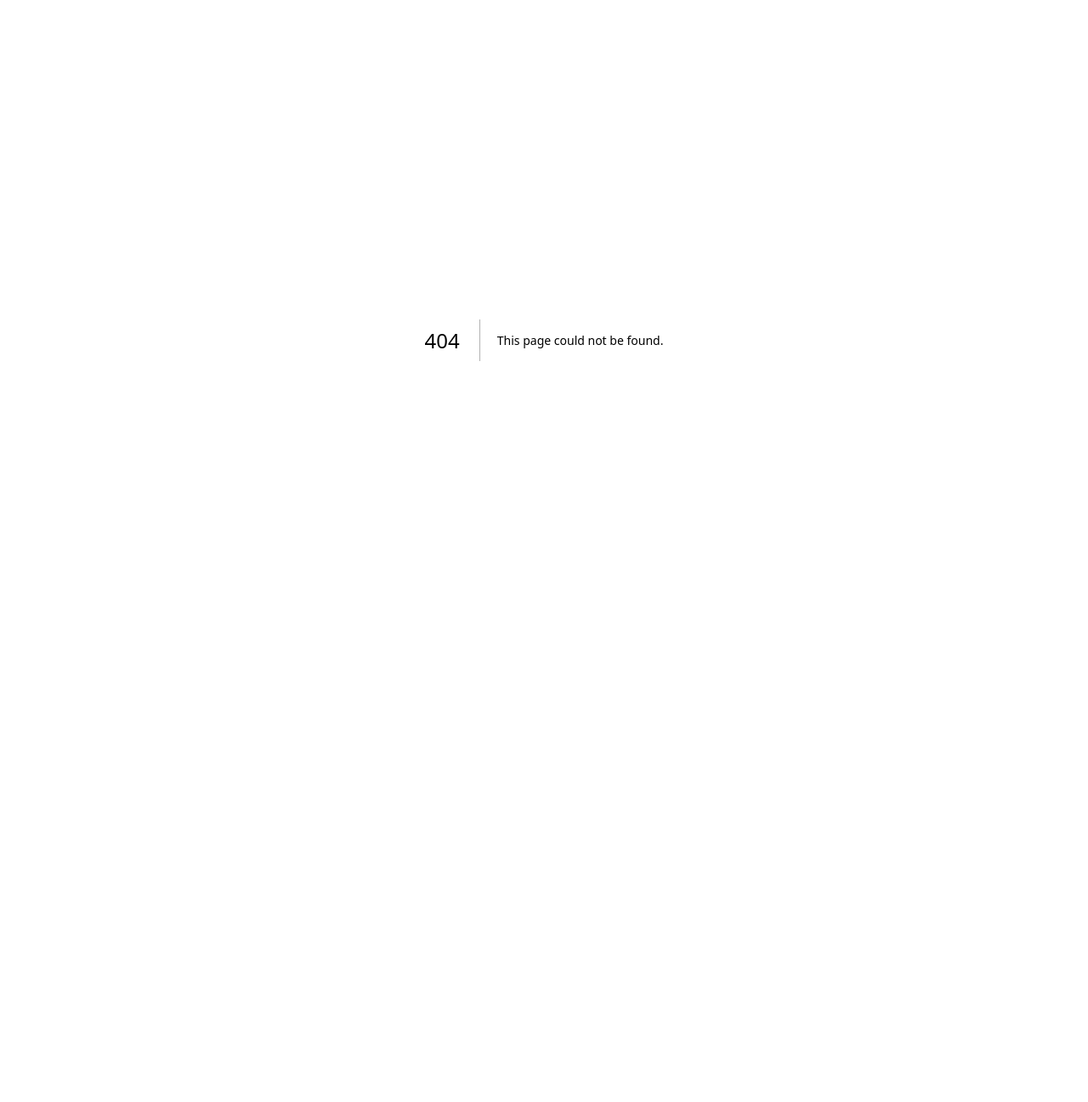
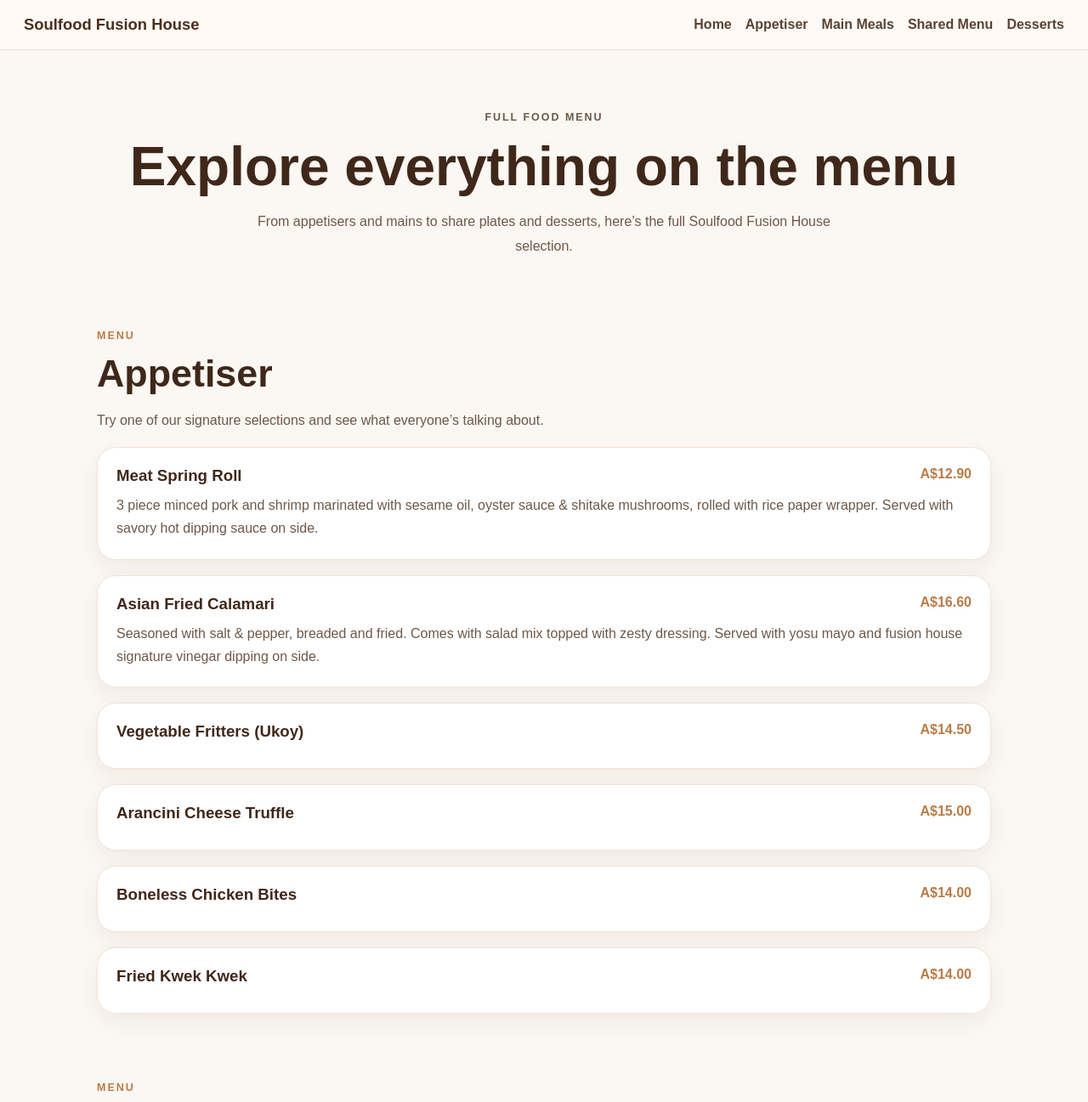
Before and after one commit to kantterosclothingco-lab/soulfood-fusion-house, a Next.js app: page /menu in a window 1280 px wide. Before the commit this address had no page. Shown: the top 1297 px of the page at 85% size. Before the commit the page ends 800 px from the top, so only its background shows below. Built offline with nearby package versions, Linux system fonts and the light colour scheme.

Commit message:
Create menu.js

```diff
--- /dev/null
+++ b/pages/menu.js
@@ -0,0 +1,344 @@
+import Head from "next/head";
+import Link from "next/link";
+
+const appetiser = [
+  {
+    name: "Meat Spring Roll",
+    description:
+      "3 piece minced pork and shrimp marinated with sesame oil, oyster sauce & shitake mushrooms, rolled with rice paper wrapper. Served with savory hot dipping sauce on side.",
+    price: "A$12.90",
+  },
+  {
+    name: "Asian Fried Calamari",
+    description:
+      "Seasoned with salt & pepper, breaded and fried. Comes with salad mix topped with zesty dressing. Served with yosu mayo and fusion house signature vinegar dipping on side.",
+    price: "A$16.60",
+  },
+  {
+    name: "Vegetable Fritters (Ukoy)",
+    description: "",
+    price: "A$14.50",
+  },
+  {
+    name: "Arancini Cheese Truffle",
+    description: "",
+    price: "A$15.00",
+  },
+  {
+    name: "Boneless Chicken Bites",
+    description: "",
+    price: "A$14.00",
+  },
+  {
+    name: "Fried Kwek Kwek",
+    description: "",
+    price: "A$14.00",
+  },
+];
+
+const mainMeals = [
+  { name: "Chicken Inasal", price: "A$24.90" },
+  { name: "Pork Ribs BBQ Meal Deal", price: "A$32.00" },
+  { name: "Crispy Pork Belly", price: "A$24.80" },
+  { name: "Barbecue Skewers Meal Deal", price: "A$24.50" },
+  { name: "Beef Tapa", price: "A$26.00" },
+  { name: "Creamy Coconut Barra Fish", price: "A$26.20" },
+];
+
+const sharedMenu = [
+  { name: "Crispy Pork Knuckle (Crispy Pata)", price: "A$39.00" },
+  { name: "Crispy Pork Ulo / Pork Face", price: "A$28.00" },
+  { name: "Beef Kare Kare", price: "A$34.00", note: "Out of stock" },
+  {
+    name: "Fried Tilapia Whole Fish",
+    description:
+      "Indulge in the crispy goodness of our Fried Fish Tilapia Pla-pla, expertly deep-fried to perfection. Served with your choice of our signature special sauce or a tangy sweet & sour option, this dish is a must-try for seafood lovers.",
+    price: "A$28.00",
+  },
+  {
+    name: "Chicken Inasal Share 2 Pieces",
+    description: "Tasty deep fried marinated chicken. Served with SoulFood special sauce.",
+    price: "A$28.90",
+  },
+  { name: "Pinoy Pork BBQ Skewers", price: "A$18.00 - A$36.00" },
+  { name: "Pinoy's Chicken Barbecue Skewers", price: "A$18.00 - A$36.00" },
+  { name: "Fried Whole Barramundi (1)", price: "A$36.90 - A$39.90" },
+];
+
+const desserts = [
+  { name: "Mango Graham Cake", price: "A$15.00" },
+  { name: "Buko Pandan Jelly", price: "A$10.00" },
+  { name: "Choco Ooze Cake", price: "A$11.00" },
+  { name: "Sapin Sapin", price: "A$5.00" },
+];
+
+function MenuSection({ title, subtitle, items }) {
+  return (
+    <section className="menuSection">
+      <div className="sectionTop">
+        <p className="mini">MENU</p>
+        <h2>{title}</h2>
+        {subtitle ? <p className="sub">{subtitle}</p> : null}
+      </div>
+
+      <div className="menuList">
+        {items.map((item) => (
+          <article className="menuItem" key={item.name}>
+            <div className="menuItemText">
+              <div className="menuItemTop">
+                <h3>{item.name}</h3>
+                <span>{item.price}</span>
+              </div>
+              {item.note ? <p className="note">{item.note}</p> : null}
+              {item.description ? <p>{item.description}</p> : null}
+            </div>
+          </article>
+        ))}
+      </div>
+    </section>
+  );
+}
+
+export default function MenuPage() {
+  return (
+    <>
+      <Head>
+        <title>Menu | Soulfood Fusion House</title>
+        <meta name="viewport" content="width=device-width, initial-scale=1" />
+      </Head>
+
+      <header className="topbar">
+        <Link href="/" className="brand">
+          Soulfood Fusion House
+        </Link>
+        <nav className="nav">
+          <Link href="/">Home</Link>
+          <a href="#appetiser">Appetiser</a>
+          <a href="#main">Main Meals</a>
+          <a href="#shared">Shared Menu</a>
+          <a href="#desserts">Desserts</a>
+        </nav>
+      </header>
+
+      <main className="menuPage">
+        <section className="menuHero">
+          <p className="mini">FULL FOOD MENU</p>
+          <h1>Explore everything on the menu</h1>
+          <p>
+            From appetisers and mains to share plates and desserts, here’s the
+            full Soulfood Fusion House selection.
+          </p>
+        </section>
+
+        <div id="appetiser">
+          <MenuSection
+            title="Appetiser"
+            subtitle="Try one of our signature selections and see what everyone’s talking about."
+            items={appetiser}
+          />
+        </div>
+
+        <div id="main">
+          <MenuSection title="Main Meals" items={mainMeals} />
+        </div>
+
+        <div id="shared">
+          <MenuSection
+            title="Shared Menu"
+            subtitle="Try one of our signature selections and see what everyone’s talking about."
+            items={sharedMenu}
+          />
+        </div>
+
+        <div id="desserts">
+          <MenuSection title="Desserts" items={desserts} />
+        </div>
+
+        <div className="bottomCta">
+          <Link href="/" className="backBtn">
+            ← Back to Home
+          </Link>
+        </div>
+      </main>
+
+      <style jsx global>{`
+        * {
+          box-sizing: border-box;
+        }
+
+        html {
+          scroll-behavior: smooth;
+        }
+
+        body {
+          margin: 0;
+          font-family: Arial, sans-serif;
+          background: #fbf7f2;
+          color: #2a2019;
+        }
+
+        a {
+          text-decoration: none;
+        }
+
+        .topbar {
+          position: sticky;
+          top: 0;
+          z-index: 50;
+          display: flex;
+          justify-content: space-between;
+          align-items: center;
+          padding: 18px 28px;
+          background: rgba(255, 250, 245, 0.95);
+          backdrop-filter: blur(10px);
+          border-bottom: 1px solid #eadfd3;
+          flex-wrap: wrap;
+          gap: 12px;
+        }
+
+        .brand {
+          font-size: 1.15rem;
+          font-weight: 700;
+          color: #4c2f1d;
+        }
+
+        .nav {
+          display: flex;
+          gap: 16px;
+          flex-wrap: wrap;
+        }
+
+        .nav a {
+          color: #5a4334;
+          font-weight: 600;
+        }
+
+        .menuPage {
+          max-width: 1100px;
+          margin: 0 auto;
+          padding: 38px 24px 80px;
+        }
+
+        .menuHero {
+          text-align: center;
+          padding: 30px 0 20px;
+          margin-bottom: 16px;
+        }
+
+        .mini {
+          letter-spacing: 0.16em;
+          text-transform: uppercase;
+          font-size: 0.78rem;
+          color: #b97c48;
+          font-weight: 700;
+        }
+
+        .menuHero h1,
+        .sectionTop h2 {
+          color: #3f281a;
+        }
+
+        .menuHero h1 {
+          font-size: clamp(2.3rem, 5vw, 4rem);
+          margin: 10px 0 14px;
+        }
+
+        .menuHero p {
+          max-width: 700px;
+          margin: 0 auto;
+          line-height: 1.8;
+          color: #6d5848;
+        }
+
+        .menuSection {
+          padding: 34px 0;
+        }
+
+        .sectionTop {
+          margin-bottom: 18px;
+        }
+
+        .sectionTop h2 {
+          font-size: clamp(1.8rem, 4vw, 2.8rem);
+          margin: 10px 0 10px;
+        }
+
+        .sub {
+          color: #6d5848;
+          line-height: 1.7;
+          max-width: 760px;
+        }
+
+        .menuList {
+          display: grid;
+          gap: 18px;
+        }
+
+        .menuItem {
+          background: white;
+          border: 1px solid #f0e4d7;
+          border-radius: 22px;
+          padding: 22px;
+          box-shadow: 0 10px 26px rgba(54, 31, 14, 0.06);
+        }
+
+        .menuItemTop {
+          display: flex;
+          justify-content: space-between;
+          gap: 16px;
+          align-items: flex-start;
+          margin-bottom: 10px;
+        }
+
+        .menuItemTop h3 {
+          margin: 0;
+          color: #3f281a;
+        }
+
+        .menuItemTop span {
+          color: #b97c48;
+          font-weight: 700;
+          white-space: nowrap;
+        }
+
+        .menuItem p {
+          margin: 0;
+          color: #6d5848;
+          line-height: 1.7;
+        }
+
+        .note {
+          color: #b24b39 !important;
+          font-weight: 700;
+          margin-bottom: 8px !important;
+        }
+
+        .bottomCta {
+          text-align: center;
+          margin-top: 24px;
+        }
+
+        .backBtn {
+          display: inline-block;
+          background: #4c2f1d;
+          color: white;
+          padding: 14px 20px;
+          border-radius: 999px;
+          font-weight: 700;
+        }
+
+        @media (max-width: 760px) {
+          .topbar,
+          .menuItemTop {
+            flex-direction: column;
+            align-items: flex-start;
+          }
+
+          .menuPage {
+            padding: 28px 16px 60px;
+          }
+        }
+      `}</style>
+    </>
+  );
+}
```
